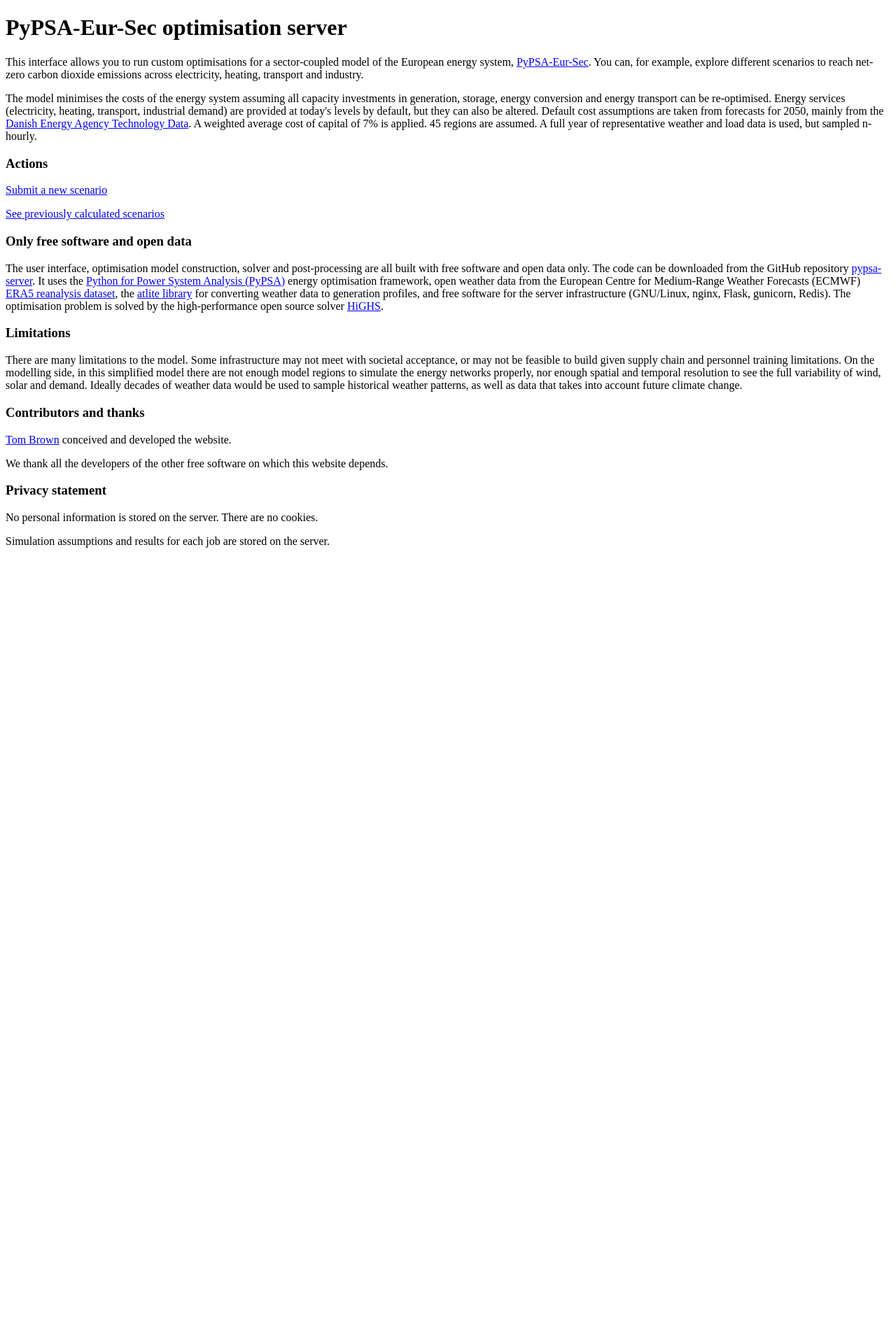
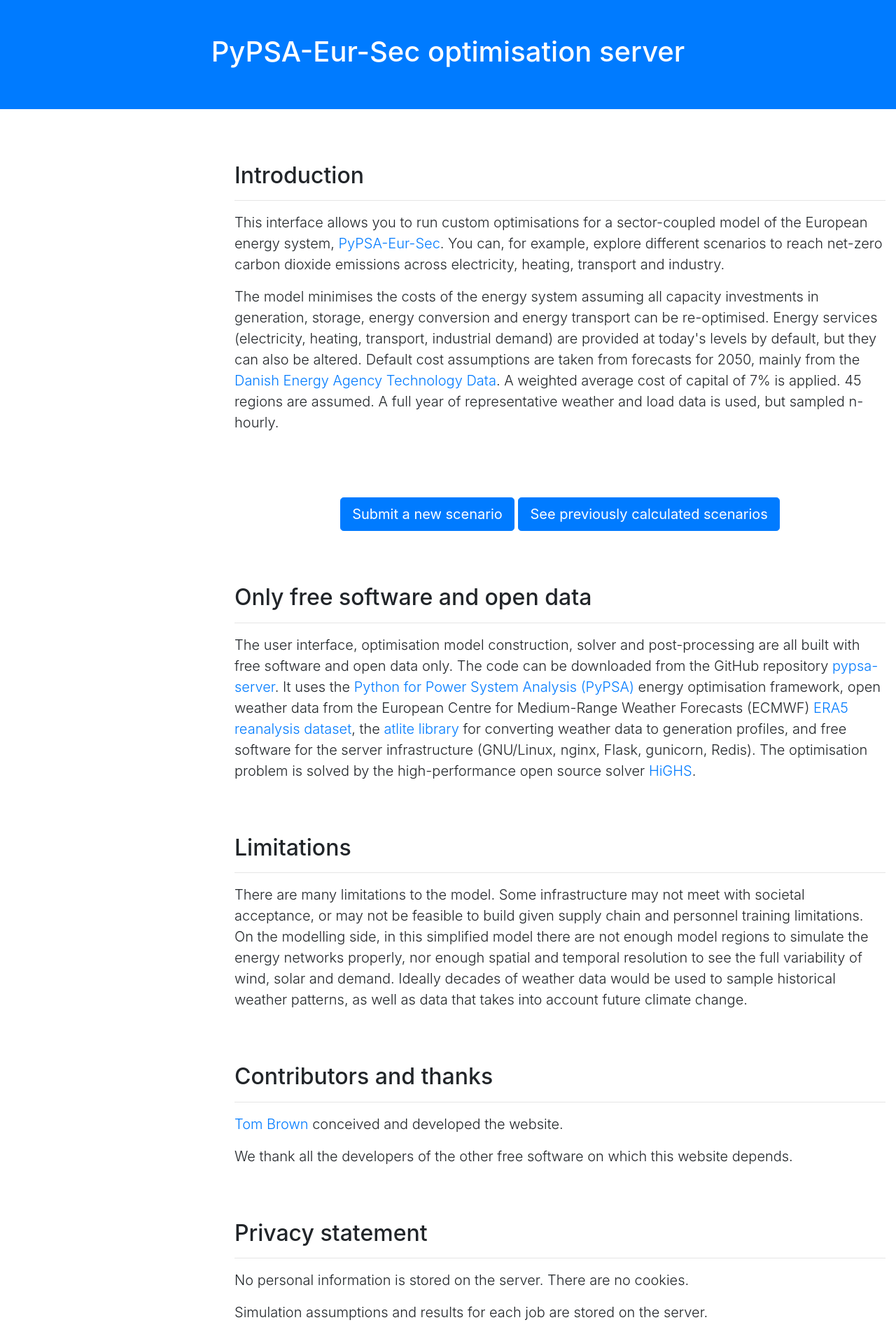
Before and after one commit to PyPSA/pypsa-server, a Flask app: page / in a window 1280 px wide. Shown: the whole page at 70% size. Before the commit the page ends 783 px from the top, so only its background shows below. Run offline with Flask 2, Linux system fonts and the light colour scheme; some libraries are stand-ins or nearby versions.

Commit message:
apply bootstrap to index.html

```diff
--- a/templates/index.html
+++ b/templates/index.html
@@ -4,21 +4,53 @@
     <title>PyPSA server</title>
     <meta charset="utf-8">
     <meta name="viewport" content="width=device-width, initial-scale=1" />
+    <link rel="stylesheet" href="https://stackpath.bootstrapcdn.com/bootstrap/4.3.1/css/bootstrap.min.css" integrity="sha384-ggOyR0iXCbMQv3Xipma34MD+dH/1fQ784/j6cY/iJTQUOhcWr7x9JvoRxT2MZw1T" crossorigin="anonymous">
     <link rel="stylesheet" type="text/css" href="./static/scenarios.css">
   </head>
 
-  <body>
-    <h1>PyPSA-Eur-Sec optimisation server</h1>
+  <body id="page-top">
+
+  <header class="bg-primary text-white">
+    <div class="container text-center">
+      <h1>PyPSA-Eur-Sec optimisation server</h1>
+    </div>
+  </header>
+
+  <div class="container-fluid">
+    <div class="row">
+      <div class="col-md-3 toc-col">
+        <nav id="toc" class="sticky-top"></nav>
+      </div>
+
+      <div class="col-md-12 col-lg-9">
+        <div class="container-like">
+
+    <p></p>
+    <br></br>
+    <h2>Introduction</h2>
+    <hr>
+
     <p>This interface allows you to run custom optimisations for a sector-coupled model of the European energy system, <a href="https://github.com/PyPSA/pypsa-eur-sec">PyPSA-Eur-Sec</a>. You can, for example, explore different scenarios to reach net-zero carbon dioxide emissions across electricity, heating, transport and industry.</p>
 
     <p>The model minimises the costs of the energy system assuming all capacity investments in generation, storage, energy conversion and energy transport can be re-optimised. Energy services (electricity, heating, transport, industrial demand) are provided at today's levels by default, but they can also be altered. Default cost assumptions are taken from forecasts for 2050, mainly from the <a href="https://ens.dk/en/our-services/projections-and-models/technology-data">Danish Energy Agency Technology Data</a>. A weighted average cost of capital of 7% is applied. 45 regions are assumed. A full year of representative weather and load data is used, but sampled n-hourly.</p>
 
-    <h3>Actions</h3>
+    <br></br>
+    <p>
+      <center>
 
-    <p><a href="submit">Submit a new scenario</a></p>
-    <p><a href="results">See previously calculated scenarios</a></p>
+      <a href="submit">
+      <button type="button" class="btn btn-lg btn-primary" id="submit-button">Submit a new scenario</button>
+      </a>
+      <a href="results">
+      <button type="button" class="btn btn-lg btn-primary" id="results-button">See previously calculated scenarios</button>
+      </a>
 
-    <h3>Only free software and open data</h3>
+      </center>
+    </p>
+
+    <br></br>
+    <h2>Only free software and open data</h2>
+    <hr>
     <p>The user interface, optimisation model construction, solver and
        post-processing are all built with free software and open data
        only. The code can be downloaded from the GitHub
@@ -35,14 +67,26 @@
       nginx, Flask, gunicorn, Redis). The optimisation problem is
       solved by the high-performance open source solver <a href="https://www.maths.ed.ac.uk/hall/HiGHS/">HiGHS</a>.</p>
 
-    <h3>Limitations</h3>
+    <br></br>
+    <h2>Limitations</h2>
+    <hr>
     <p>There are many limitations to the model. Some infrastructure may not meet with societal acceptance, or may not be feasible to build given supply chain and personnel training limitations. On the modelling side, in this simplified model there are not enough model regions to simulate the energy networks properly, nor enough spatial and temporal resolution to see the full variability of wind, solar and demand. Ideally decades of weather data would be used to sample historical weather patterns, as well as data that takes into account future climate change.</p>
-    <h3>Contributors and thanks</h3>
+
+    <br></br>
+    <h2>Contributors and thanks</h2>
+    <hr>
     <p><a href="https://nworbmot.org/">Tom Brown</a> conceived and developed the website.</p>
     <p>We thank all the developers of the other free software on which this website depends.</p>
-    <h3>Privacy statement</h3>
+
+    <br></br>
+    <h2>Privacy statement</h2>
+    <hr>
     <p>No personal information is stored on the server. There are no cookies.</p>
     <p>Simulation assumptions and results for each job are stored on the server.</p>
 
-  </body>
+</div>
+</div>
+</div>
+</div>
+</body>
 </html>
```
